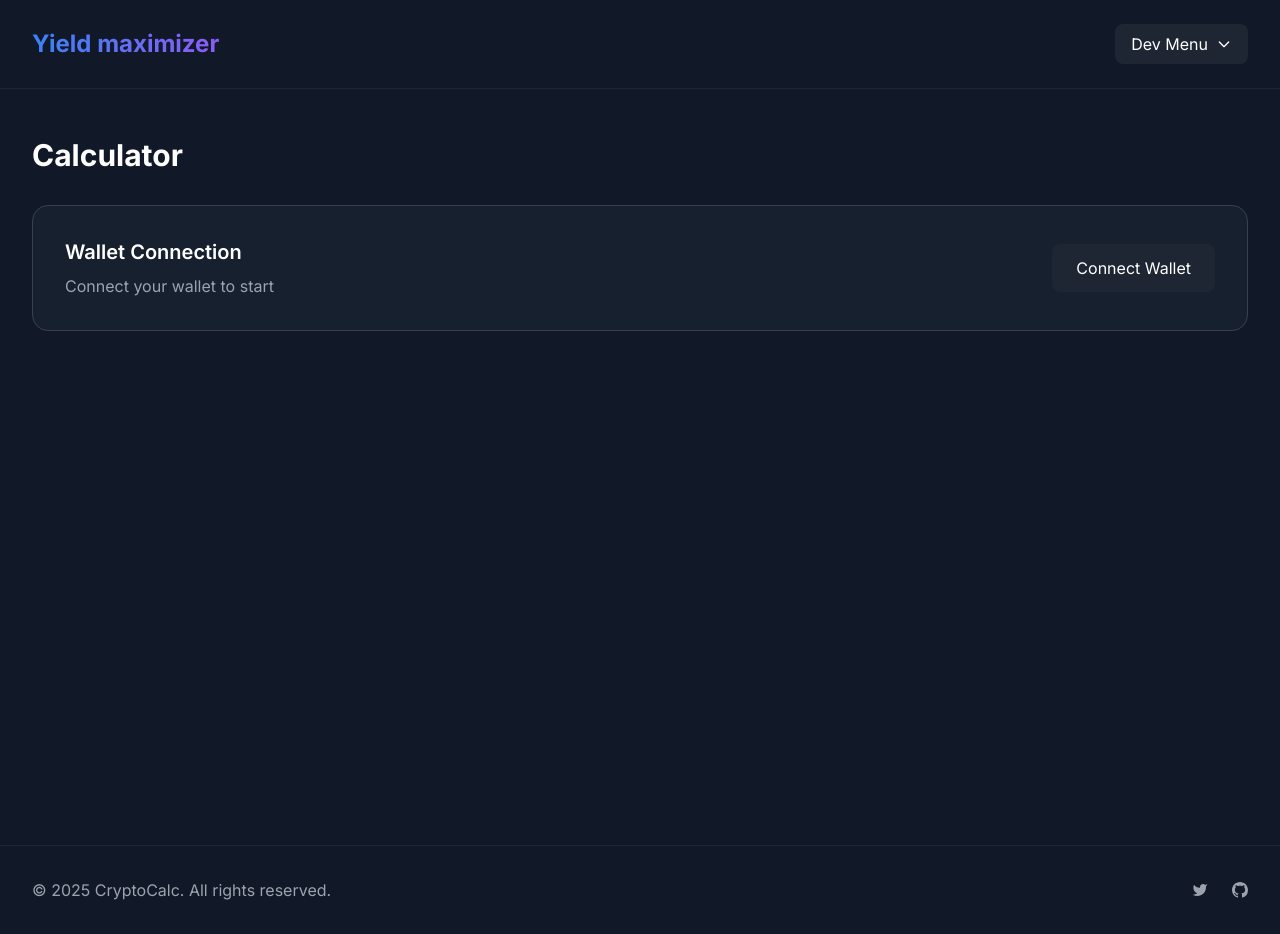
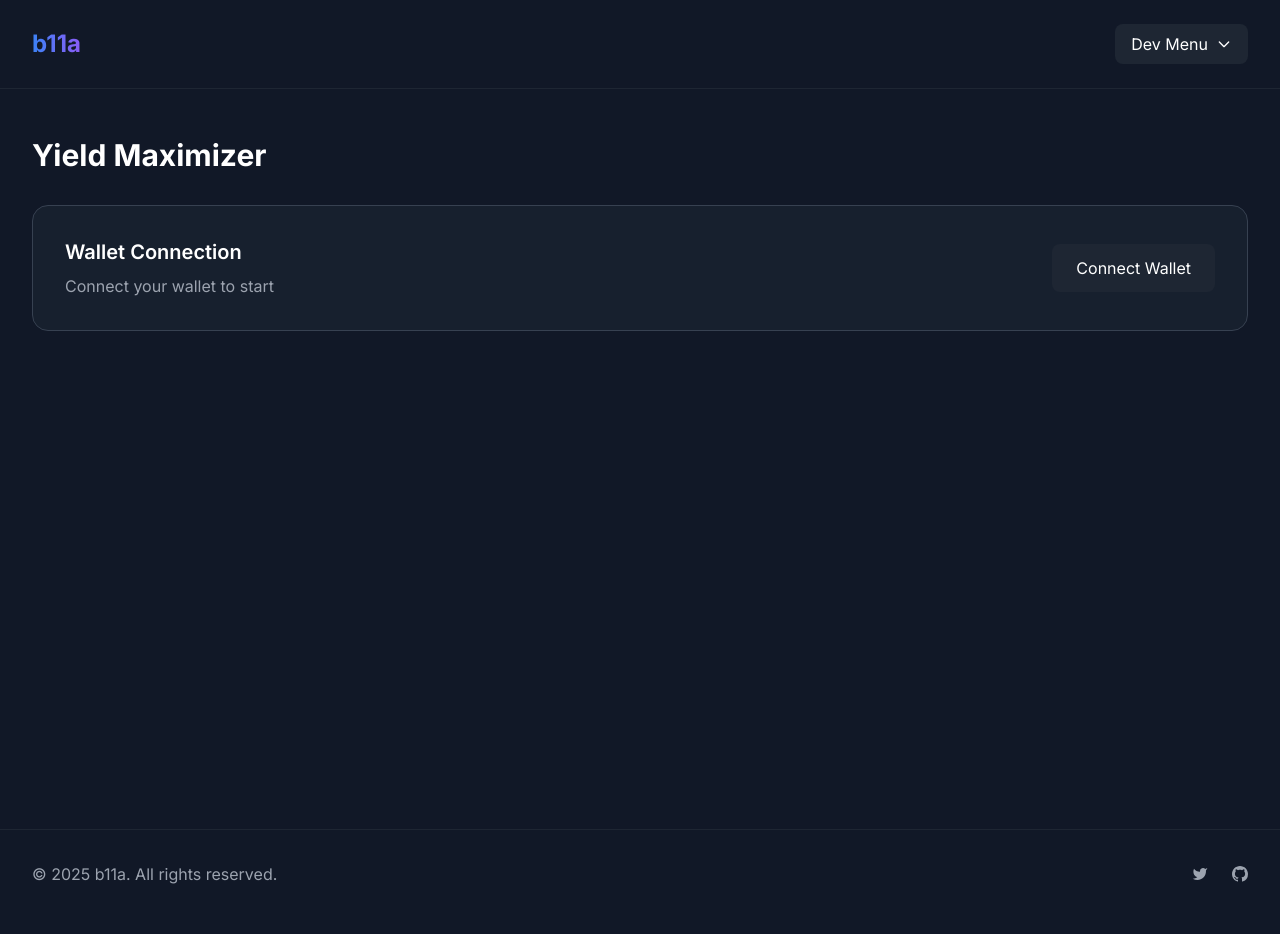
Before and after one commit to 0xb11a/yieldMaximizerUI, a Next.js app: page / in a window 1280 px wide. Built offline with nearby package versions, Linux system fonts and the light colour scheme.

Commit message:
Naming fixes

```diff
--- a/src/app/components/Header.tsx
+++ b/src/app/components/Header.tsx
@@ -20,7 +20,7 @@ export default function Header({ onDemoChange }: DevMenuProps) {
       <div className="container mx-auto px-8 py-6 flex justify-between items-center">
         <div className="flex items-center">
           <Link href="/" className="text-2xl font-bold gradient-text">
-            Yield maximizer
+            b11a
           </Link>
         </div>
 
--- a/src/app/components/InvestmentCalculator.tsx
+++ b/src/app/components/InvestmentCalculator.tsx
@@ -190,7 +190,7 @@ export default function InvestmentCalculator({ useDemo = false }: InvestmentCalc
     <div className="container mx-auto px-8 py-12">
       {/* Remove old tooltip */}
       {/* <CustomTooltip /> */}
-      <h1 className="text-3xl font-bold mb-8">Calculator</h1>
+      <h1 className="text-3xl font-bold mb-8">Yield Maximizer</h1>
 
       {/* Wallet Connection Section (remains the same) */}
       <div className="card p-8 mb-12">
@@ -245,7 +245,15 @@ export default function InvestmentCalculator({ useDemo = false }: InvestmentCalc
       }`}>
         {/* Distribution Chart -> Now BarChart */}
         <div className="card p-8">
-          <h2 className="text-xl font-semibold mb-6">Distribution</h2>
+          <h2 className="text-xl font-semibold mb-2">Distribution</h2>
+          {isDistributed && (
+             <p className="text-base text-white mb-4">
+               Your Supply:&nbsp;
+               <span className="font-semibold">
+                 ${TOTAL_FUNDS.toLocaleString(undefined, { minimumFractionDigits: 2, maximumFractionDigits: 2 })}
+               </span>
+             </p>
+          )}
           {/* Use ResponsiveContainer for BarChart */}
           <div style={{ width: '100%', height: 300 }}>
             <ResponsiveContainer>
@@ -274,11 +282,6 @@ export default function InvestmentCalculator({ useDemo = false }: InvestmentCalc
         {/* Allocation List (remove hover effect tied to PieChart) */}
         <div className="card p-8">
           <h2 className="text-xl font-semibold mb-2">Allocation</h2>
-          {isDistributed && (
-             <p className="text-sm text-[#9CA3AF] mb-4">
-               Total Funds Allocated: ${TOTAL_FUNDS.toLocaleString(undefined, { minimumFractionDigits: 2, maximumFractionDigits: 2 })}
-             </p>
-          )}
           <div className="space-y-2">
             {/* Allocation List Headers - Keep only APY */}
             <div className="flex items-center text-xs text-[#9CA3AF] font-semibold mb-2">
@@ -342,7 +345,7 @@ export default function InvestmentCalculator({ useDemo = false }: InvestmentCalc
       {/* Pool & Reserves Information (remains the same) */}
       {isDistributed && distribution && (
         <>
-          <h2 className="text-2xl font-bold mt-12 mb-6">Pool & Reserves Information</h2>
+          <h2 className="text-2xl font-bold mt-12 mb-6">Pools & Reserves Information</h2>
           <div className="grid grid-cols-1 md:grid-cols-2 lg:grid-cols-4 gap-8 animate-fadeIn">
             {/* Pools */}
             {SAMPLE_POOLS.map((pool, index) => {
@@ -380,7 +383,6 @@ export default function InvestmentCalculator({ useDemo = false }: InvestmentCalc
                   color={getInvestmentColor('reserve', index)}
                   data={{
                     totalValueLocked: `$${reserve.total_supplied.toLocaleString()}`,
-                    volume24h: `$${(reserve.total_borrowed * 0.1).toLocaleString()}`,
                     utilizationRate: reserve.total_supplied > 0
                       ? `${((reserve.total_borrowed / reserve.total_supplied) * 100).toFixed(1)}%`
                       : '0.0%',
--- a/src/app/components/ReserveInfo.tsx
+++ b/src/app/components/ReserveInfo.tsx
@@ -5,7 +5,6 @@ interface ReserveInfoProps {
   color: string;
   data: {
     totalValueLocked: string;
-    volume24h: string;
     utilizationRate: string;
     baseFee: string;
     baseAPY: string;
@@ -26,12 +25,6 @@ export default function ReserveInfo({ title, color, data }: ReserveInfoProps) {
           <div className="flex justify-between animate-fadeIn">
             <span className="text-[#9CA3AF]">Total Value Locked</span>
             <span className="text-white font-medium">{data.totalValueLocked}</span>
-          </div>
-        )}
-        {data.volume24h && (
-          <div className="flex justify-between animate-fadeIn">
-            <span className="text-[#9CA3AF]">Volume 24h</span>
-            <span className="text-white">{data.volume24h}</span>
           </div>
         )}
         {data.utilizationRate && (
--- a/src/app/page.tsx
+++ b/src/app/page.tsx
@@ -15,7 +15,7 @@ export default function Home() {
       </main>
       <footer className="border-t border-[#1E2633] py-8">
         <div className="container mx-auto px-8 flex justify-between items-center">
-          <p className="text-[#9CA3AF]">© 2025 CryptoCalc. All rights reserved.</p>
+          <p className="text-[#9CA3AF]">© 2025 b11a. All rights reserved.</p>
           <div className="flex gap-6">
             <a href="#" className="text-[#9CA3AF] hover:text-white">
               <svg className="w-4 h-4" fill="currentColor" viewBox="0 0 24 24">
```
